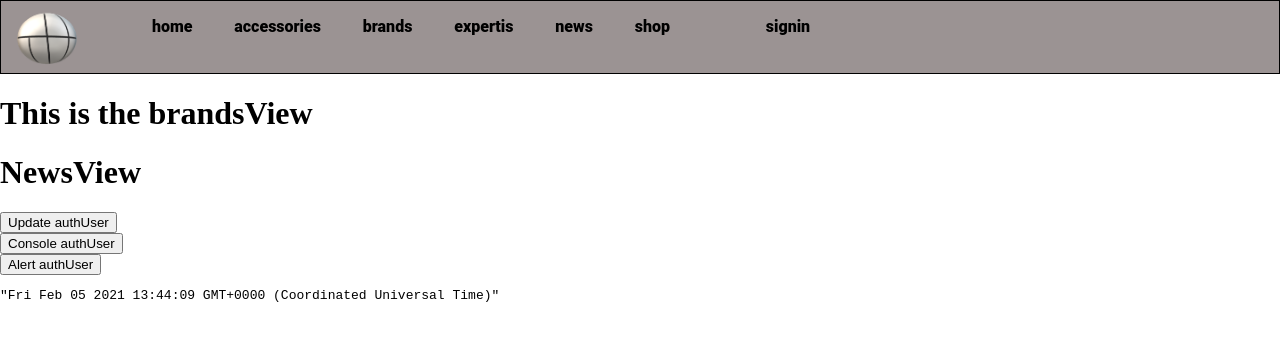
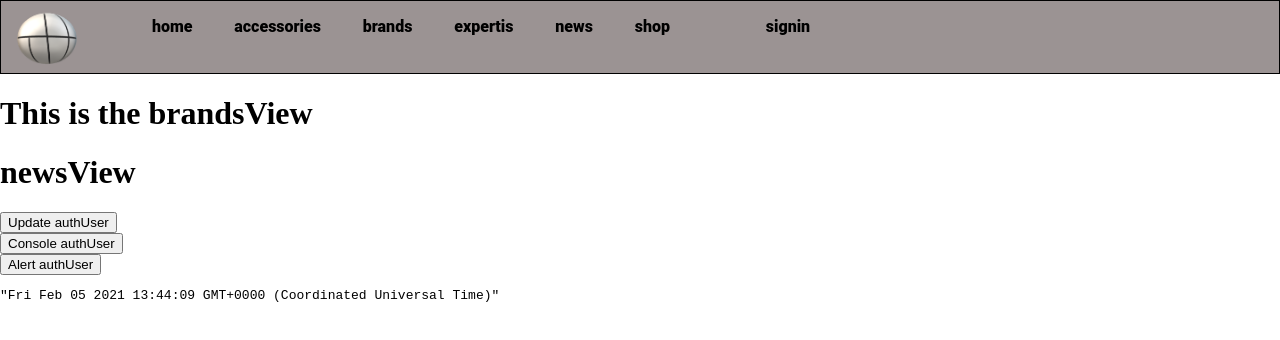
Before and after one commit to eman1970/x3, a React (Create React App) app: page /brands in a window 1280 px wide. Shown: the top 340 px of the page. Built offline with nearby package versions, Linux system fonts and the light colour scheme.

Commit message:
Update Headers

```diff
--- a/src/view/navigationtabviews/expertis/ExpertisView.tsx
+++ b/src/view/navigationtabviews/expertis/ExpertisView.tsx
@@ -23,7 +23,7 @@ export const ExpertisView = () => {
 
     return (
         <div>
-            <h1>This is the ExpertisView</h1>
+            <h1>This is the expertisView</h1>
             <span><h2>First Name</h2><input value={firstName} onChange={handleFirstNameChange} /></span><br />
             <span><h2>Last Name</h2>  <input value={lastName} onChange={handleLastNameChange} /></span>
             <h3>
--- a/src/view/navigationtabviews/news/NewsView.tsx
+++ b/src/view/navigationtabviews/news/NewsView.tsx
@@ -19,7 +19,7 @@ export const NewsView = () => {
     return (
         <div>
 
-            <h1>NewsView</h1>
+            <h1>newsView</h1>
             <button onClick={() => update()}>Update authUser</button><br />
             <button onClick={() => console.log(JSON.stringify(msg))}>Console authUser</button><br />
             <button onClick={() => alert(JSON.stringify(authUser))}>Alert authUser</button><br />
```
Also changed, not shown: 1 other file (tests, documents, lock files or other folders).
